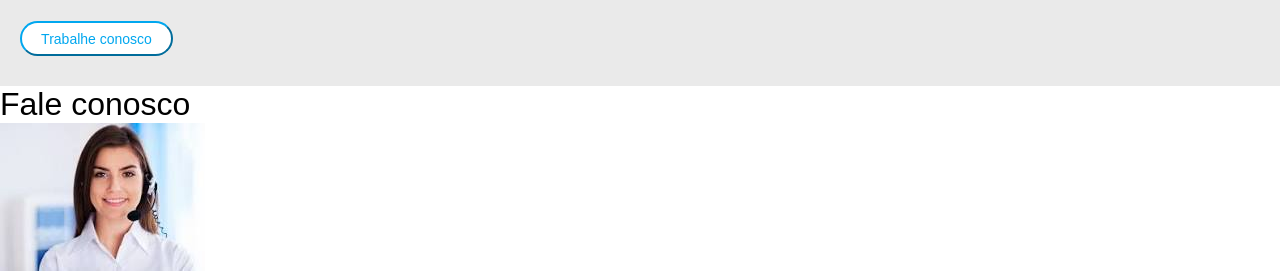
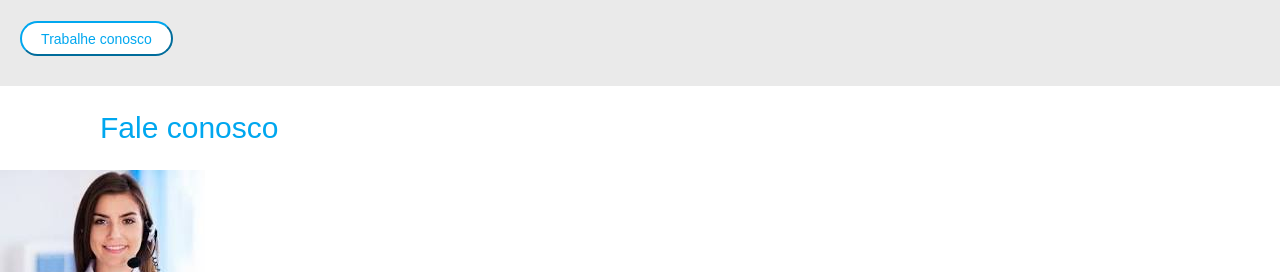
Before and after one commit to vinixiusBR/Site-Grupo-Talentos, a plain HTML site: page index.html in a window 1280 px wide. Shown: the part 2778-3050 px from the top of the page. Drawn offline with nearby package versions, Linux system fonts and the light colour scheme; no server answers; files whose address does not match are found by name; a web font is replaced by a local one.

Commit message:
Estilização do FALE CONOSCO iniciada

```diff
--- a/style.css
+++ b/style.css
@@ -294,7 +294,6 @@ body{
     font-size: 30px;
     color: #00A7EF;
     padding: 25px;
-
     display: flex;
 
 
@@ -339,3 +338,22 @@ body{
 
 
    }
+
+/*CONTAINER4 FINALIZA AQUI*/
+   /*INICIANDO CONTAINER5 (fale conosco*/
+
+   .container5{
+    width: 100%;
+    height: 463px;
+    background-color: #ffffff;
+    align-items: center;
+
+   }
+
+   .container5 h1{
+    display: flex;
+    font-size: 30px;
+    padding: 25px;
+    color: #00A7EF;
+    margin-left: 75px;
+   }
```
